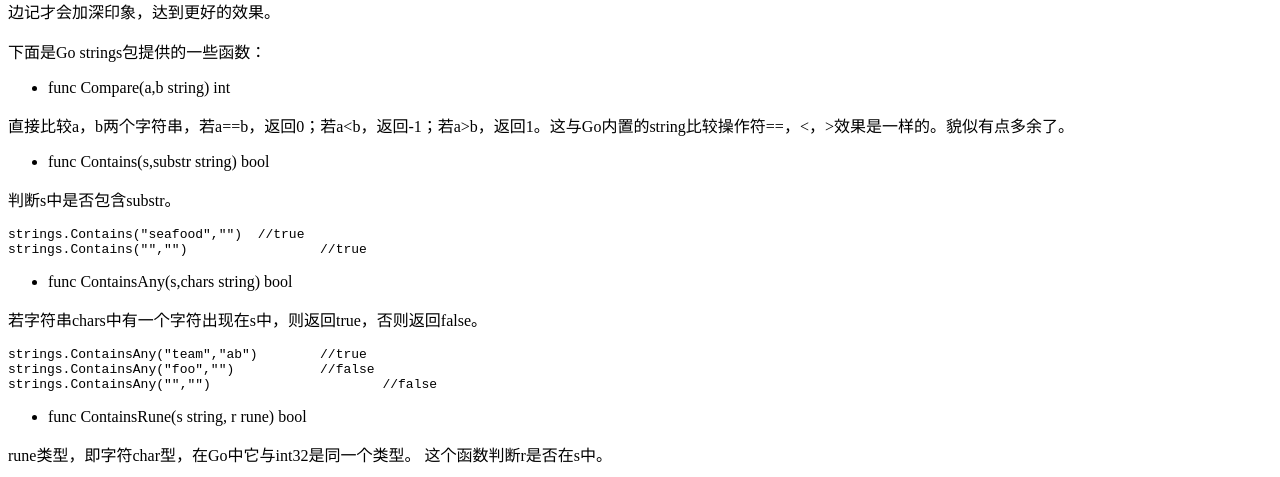
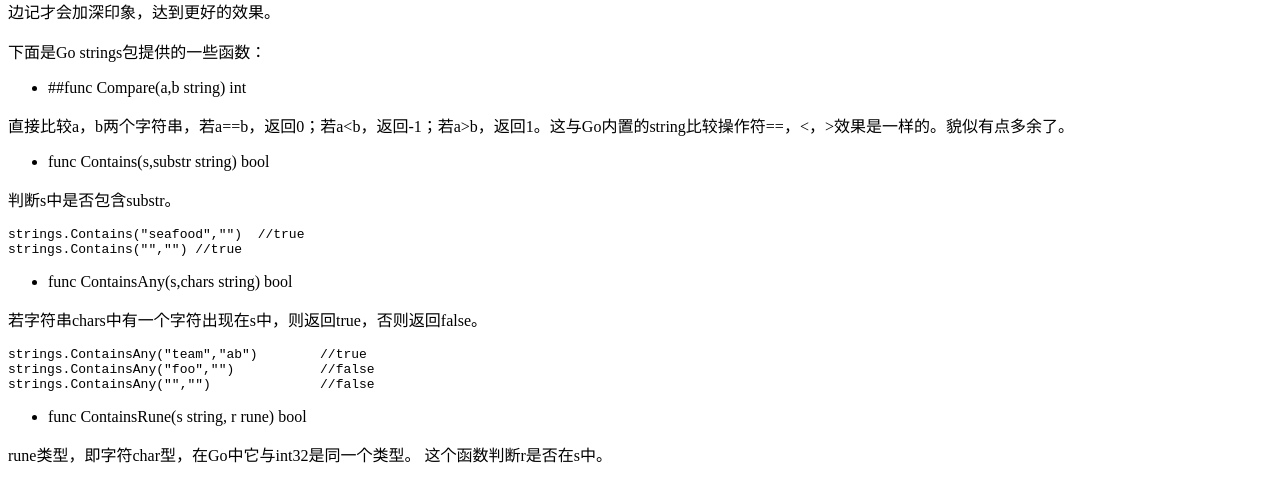
Before and after one commit to Wubin91/wubin91.github.com, a Jekyll site: the page built from _posts/2015-11-17-go-pkg-strings.md, in a window 1280 px wide. Shown: the part 345-822 px from the top of the page. Built offline with Jekyll 4.4.1, drawn with Linux system fonts in a browser that asks for light colours; nearby versions of some CDN libraries; library files that are not in the unit come from our copies; comment, search, counter and statistics services are not loaded.

Commit message:
starting Go

```diff
--- a/_posts/2015-11-17-go-pkg-strings.md
+++ b/_posts/2015-11-17-go-pkg-strings.md
@@ -12,7 +12,7 @@ tags: [Go, strings, package]
 
 下面是Go strings包提供的一些函数：
 
-* func Compare(a,b string) int
+* ##func Compare(a,b string) int
 
 直接比较a，b两个字符串，若a==b，返回0；若a<b，返回-1；若a>b，返回1。这与Go内置的string比较操作符==，<，>效果是一样的。貌似有点多余了。
 
@@ -21,7 +21,7 @@ tags: [Go, strings, package]
 判断s中是否包含substr。
 
 	strings.Contains("seafood","")	//true
-	strings.Contains("","")			//true
+	strings.Contains("","")	//true
 
 * func ContainsAny(s,chars string) bool
 
@@ -29,7 +29,7 @@ tags: [Go, strings, package]
 
 	strings.ContainsAny("team","ab")	//true
 	strings.ContainsAny("foo","")		//false
-	strings.ContainsAny("","")			//false
+	strings.ContainsAny("","")		//false
 
 * func ContainsRune(s string, r rune) bool
 
```
